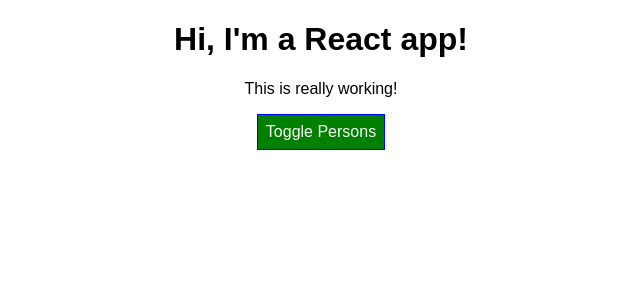
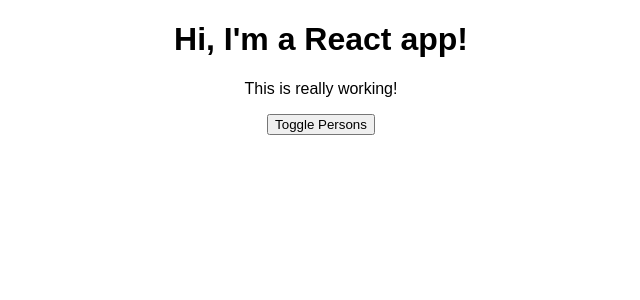
Before and after one commit to alopes2/react-styling, a React app: page / in a window 1280 px wide. Shown: the top 300 px of the page, without its empty margins (319-959 px from the left). Built offline with nearby package versions, Linux system fonts and the light colour scheme.

Commit message:
removing inline styles

```diff
--- a/src/App.js
+++ b/src/App.js
@@ -45,23 +45,23 @@
   }
 
   render() {
-    const style = {
-      backgroundColor: 'green',
-      color: 'white',
-      font: 'inherit',
-      border: '1px solid blue',
-      padding: '8px',
-      cursor: 'pointer',
+    // const style = {
+    //   backgroundColor: 'green',
+    //   color: 'white',
+    //   font: 'inherit',
+    //   border: '1px solid blue',
+    //   padding: '8px',
+    //   cursor: 'pointer',
       // ':hover': {
       //   backgroundColor: 'lightgreen',
       //   color: 'black'
       // }
-    };
+    // };
 
     let persons = null;
 
     if (this.state.showPersons) {
-      style.backgroundColor = 'red';
+      // style.backgroundColor = 'red';
       // style[':hover'] = {
       //   backgroundColor: 'salmon',
       //   color: 'black'
@@ -97,7 +97,7 @@
           <h1>Hi, I'm a React app!</h1>
           <p className={assignedClasses.join(' ')}>This is really working!</p>
           <button
-              style={style}
+              /* style={style} */
               onClick={this.togglePersonsHandler}
           >Toggle Persons</button>
           {persons}
```
